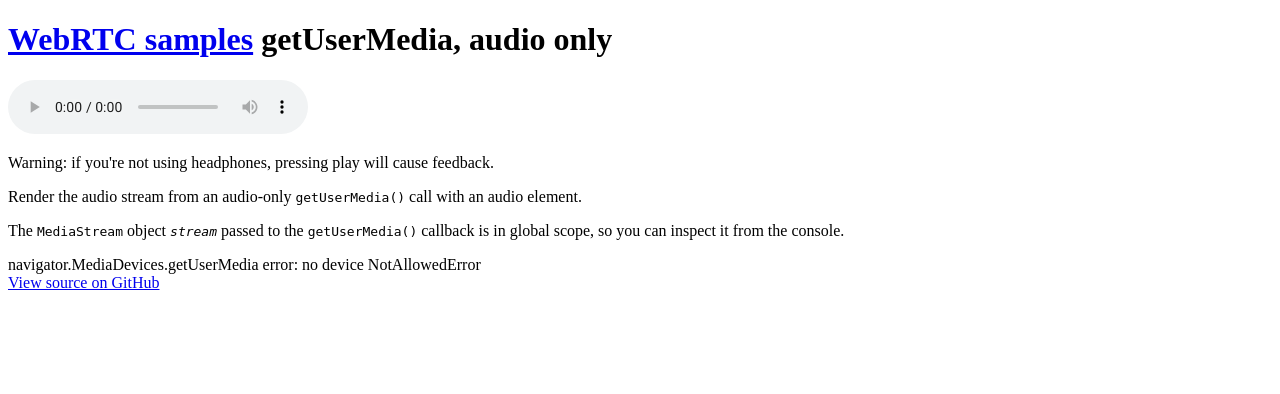
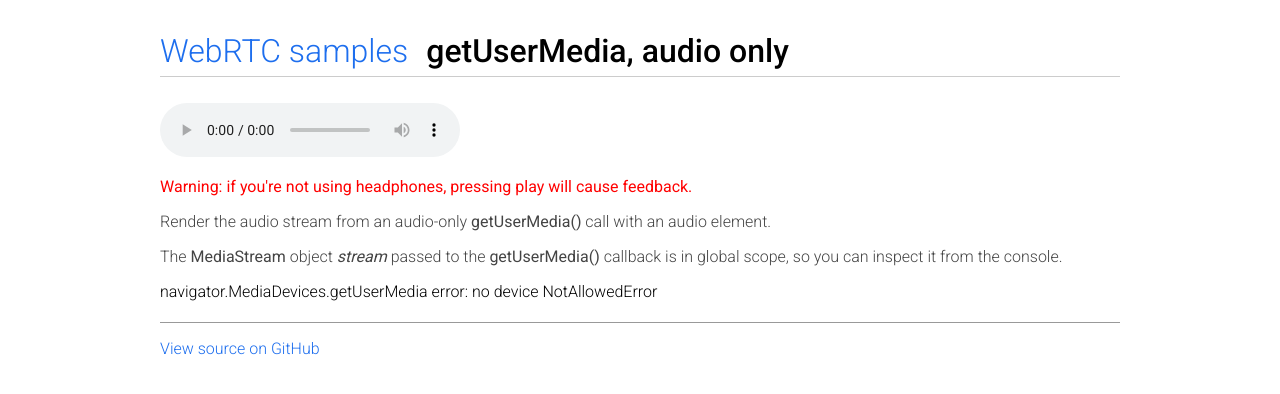
Before and after one commit to mpati98/test-module, a Flask app: page / in a window 1280 px wide. Shown: the top 394 px of the page. Run offline with Flask 2, Linux system fonts and the light colour scheme.

Commit message:
fixed audio

```diff
--- /dev/null
+++ b/static/css/main.css
@@ -0,0 +1,273 @@
+/*
+ *  Copyright (c) 2015 The WebRTC project authors. All Rights Reserved.
+ *
+ *  Use of this source code is governed by a BSD-style license
+ *  that can be found in the LICENSE file in the root of the source
+ *  tree.
+ */
+ .hidden {
+    display: none;
+  }
+
+  .highlight {
+    background-color: #eee;
+    font-size: 1.2em;
+    margin: 0 0 30px 0;
+    padding: 0.2em 1.5em;
+  }
+
+  .warning {
+    color: red;
+    font-weight: 400;
+  }
+
+  @media screen and (min-width: 1000px) {
+    /* hack! to detect non-touch devices */
+    div#links a {
+      line-height: 0.8em;
+    }
+  }
+
+  audio {
+    max-width: 100%;
+  }
+
+  body {
+    font-family: 'Roboto', sans-serif;
+    font-weight: 300;
+    margin: 0;
+    padding: 1em;
+    word-break: break-word;
+  }
+
+  button {
+    background-color: #d84a38;
+    border: none;
+    border-radius: 2px;
+    color: white;
+    font-family: 'Roboto', sans-serif;
+    font-size: 0.8em;
+    margin: 0 0 1em 0;
+    padding: 0.5em 0.7em 0.6em 0.7em;
+  }
+
+  button:active {
+    background-color: #cf402f;
+  }
+
+  button:hover {
+    background-color: #cf402f;
+  }
+
+  button[disabled] {
+    color: #ccc;
+  }
+
+  button[disabled]:hover {
+    background-color: #d84a38;
+  }
+
+  canvas {
+    background-color: #ccc;
+    max-width: 100%;
+    width: 100%;
+  }
+
+  code {
+    font-family: 'Roboto', sans-serif;
+    font-weight: 400;
+  }
+
+  div#container {
+    margin: 0 auto 0 auto;
+    max-width: 60em;
+    padding: 1em 1.5em 1.3em 1.5em;
+  }
+
+  div#links {
+    padding: 0.5em 0 0 0;
+  }
+
+  h1 {
+    border-bottom: 1px solid #ccc;
+    font-family: 'Roboto', sans-serif;
+    font-weight: 500;
+    margin: 0 0 0.8em 0;
+    padding: 0 0 0.2em 0;
+  }
+
+  h2 {
+    color: #444;
+    font-weight: 500;
+  }
+
+  h3 {
+    border-top: 1px solid #eee;
+    color: #666;
+    font-weight: 500;
+    margin: 10px 0 10px 0;
+    white-space: nowrap;
+  }
+
+  li {
+    margin: 0 0 0.4em 0;
+  }
+
+  html {
+    /* avoid annoying page width change
+    when moving from the home page */
+    overflow-y: scroll;
+  }
+
+  img {
+    border: none;
+    max-width: 100%;
+  }
+
+  input[type=radio] {
+    position: relative;
+    top: -1px;
+  }
+
+  p {
+    color: #444;
+    font-weight: 300;
+  }
+
+  p#data {
+    border-top: 1px dotted #666;
+    font-family: Courier New, monospace;
+    line-height: 1.3em;
+    max-height: 1000px;
+    overflow-y: auto;
+    padding: 1em 0 0 0;
+  }
+
+  p.borderBelow {
+    border-bottom: 1px solid #aaa;
+    padding: 0 0 20px 0;
+  }
+
+  section p:last-of-type {
+    margin: 0;
+  }
+
+  section {
+    border-bottom: 1px solid #eee;
+    margin: 0 0 30px 0;
+    padding: 0 0 20px 0;
+  }
+
+  section:last-of-type {
+    border-bottom: none;
+    padding: 0 0 1em 0;
+  }
+
+  select {
+    margin: 0 1em 1em 0;
+    position: relative;
+    top: -1px;
+  }
+
+  h1 span {
+    white-space: nowrap;
+  }
+
+  a {
+    color: #1D6EEE;
+    font-weight: 300;
+    text-decoration: none;
+  }
+
+  h1 a {
+    font-weight: 300;
+    margin: 0 10px 0 0;
+    white-space: nowrap;
+  }
+
+  a:hover {
+    color: #3d85c6;
+    text-decoration: underline;
+  }
+
+  a#viewSource {
+    display: block;
+    margin: 1.3em 0 0 0;
+    border-top: 1px solid #999;
+    padding: 1em 0 0 0;
+  }
+
+  div#errorMsg p {
+    color: #F00;
+  }
+
+  div#links a {
+    display: block;
+    line-height: 1.3em;
+    margin: 0 0 1.5em 0;
+  }
+
+  div.outputSelector {
+    margin: -1.3em 0 2em 0;
+  }
+
+  p.description {
+    margin: 0 0 0.5em 0;
+  }
+
+  strong {
+    font-weight: 500;
+  }
+
+  textarea {
+    resize: none;
+    font-family: 'Roboto', sans-serif;
+  }
+
+  video {
+    background: #222;
+    margin: 0 0 20px 0;
+    --width: 100%;
+    width: var(--width);
+    height: calc(var(--width) * 0.75);
+  }
+
+  ul {
+    margin: 0 0 0.5em 0;
+  }
+
+  fieldset {
+    margin: 0 0 1em 0;
+  }
+
+  fieldset > select {
+    margin-top: 1em;
+  }
+
+  @media screen and (max-width: 650px) {
+    .highlight {
+      font-size: 1em;
+      margin: 0 0 20px 0;
+      padding: 0.2em 1em;
+    }
+
+    h1 {
+      font-size: 24px;
+    }
+  }
+
+  @media screen and (max-width: 550px) {
+    button:active {
+      background-color: darkRed;
+    }
+
+    h1 {
+      font-size: 22px;
+    }
+  }
+
+  @media screen and (max-width: 450px) {
+    h1 {
+      font-size: 20px;
+    }
+  }
--- a/templates/index.html
+++ b/templates/index.html
@@ -24,7 +24,7 @@
 
     <link rel="icon" sizes="192x192" href="../../../images/webrtc-icon-192x192.png">
     <link href="https://fonts.googleapis.com/css?family=Roboto:300,400,500,700" rel="stylesheet" type="text/css">
-    <link rel="stylesheet" href="../../../css/main.css">
+    <link rel="stylesheet" href="../static/css/main.css">
 
 </head>
 
```
